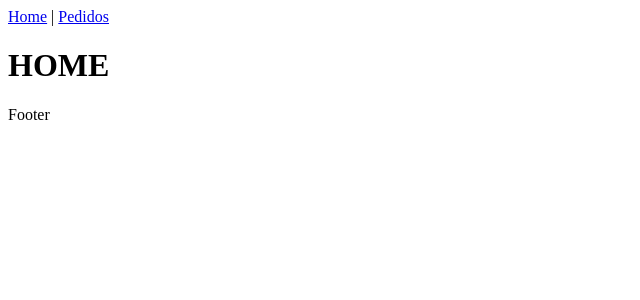
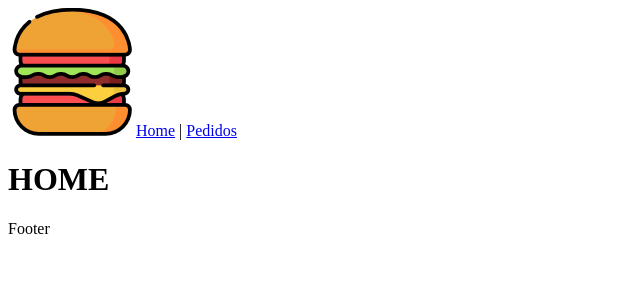
Before and after one commit to leticea/make-your-burguer, a Vue app: page / in a window 1280 px wide. Shown: the top 300 px of the page, without its empty margins (0-640 px from the left). Built offline with nearby package versions, Linux system fonts and the light colour scheme.

Commit message:
feat(Navbar): creating props

```diff
--- a/src/App.vue
+++ b/src/App.vue
@@ -1,5 +1,5 @@
 <template>
-  <Navbar />
+  <Navbar :logo="logo_src" :alt="app_name" />
   <router-view />
   <Footer />
 </template>
@@ -11,9 +11,15 @@ import Footer from "./components/Footer.vue";
 export default {
   components: {
     Navbar,
-    Footer
+    Footer,
+  },
+  data() {
+    return {
+      logo_src: "/img/logo.png",
+      app_name: "Make Your Burguer"
+    }
   }
-}
+};
 </script>
 
 <style></style>
--- a/src/components/Navbar.vue
+++ b/src/components/Navbar.vue
@@ -1,7 +1,7 @@
 <template>
   <nav>
     <router-link to="/">
-      <img src="" id="logo">
+      <img :src="logo" :alt="alt" id="logo" />
     </router-link>
     <router-link to="/">Home</router-link> |
     <router-link to="/pedidos">Pedidos</router-link>
@@ -9,7 +9,8 @@
 </template>
 <script>
 export default {
-  name: "Navbar"
+  name: "Navbar",
+  props: ["logo", "alt"],
 };
 </script>
 <style scoped></style>
```
